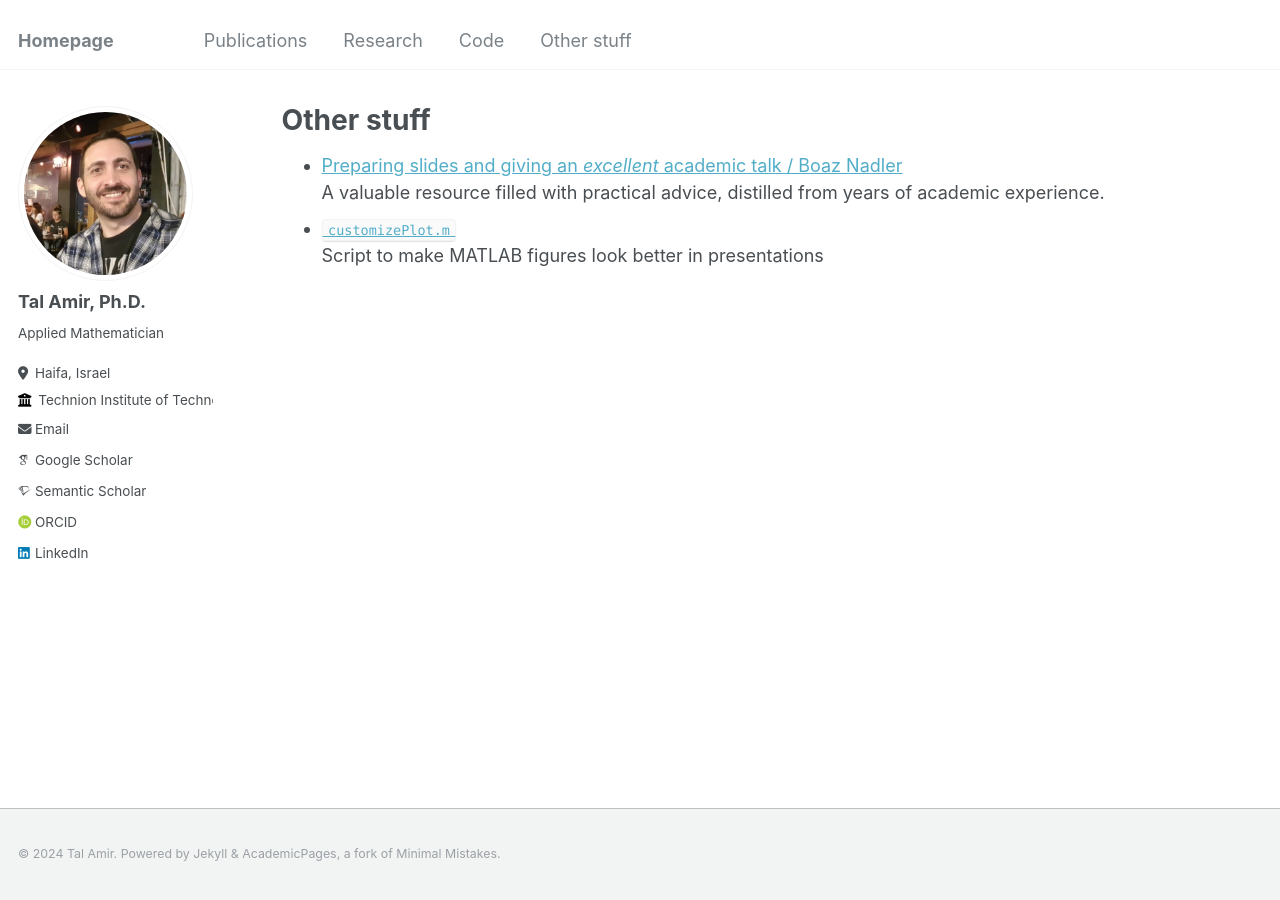
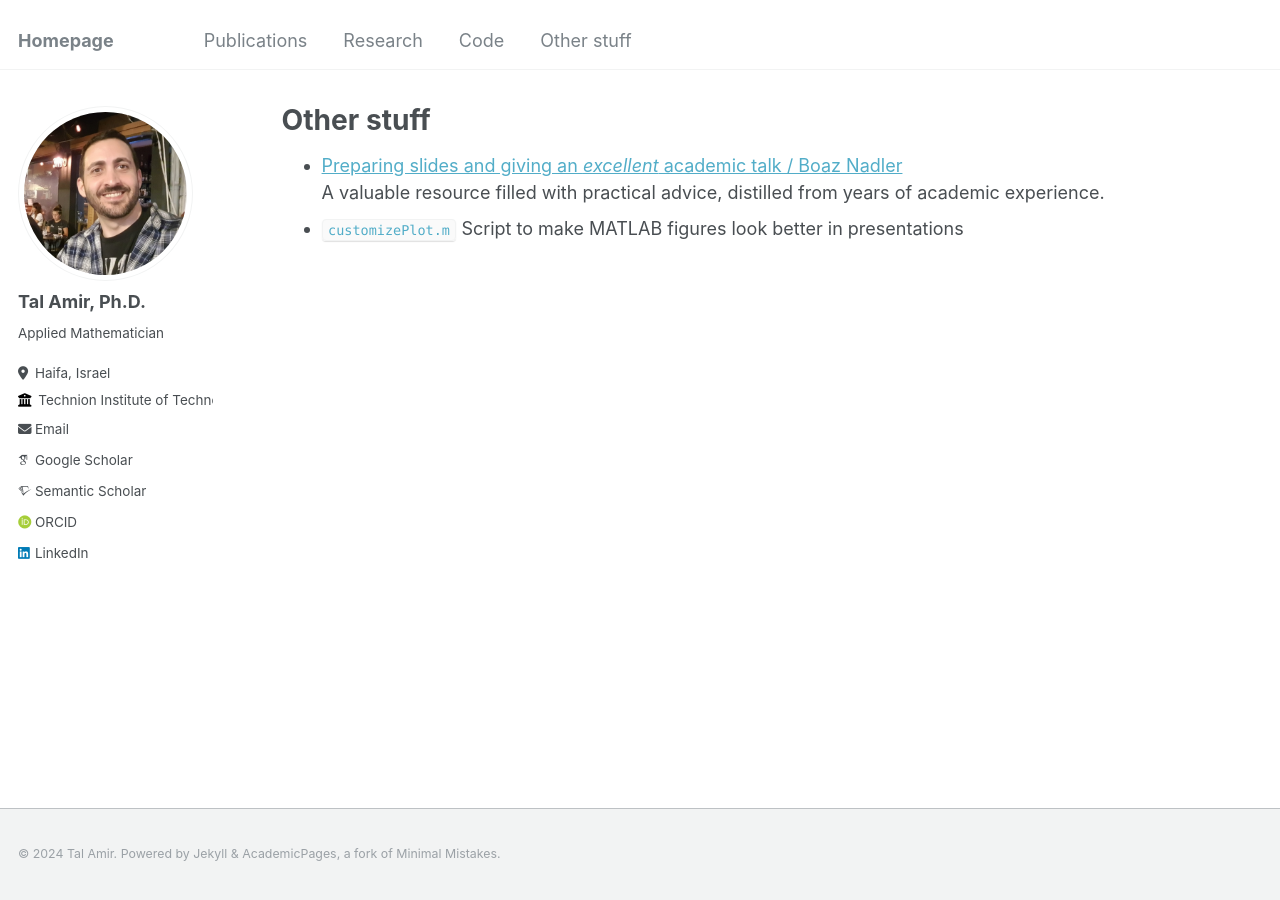
Before and after one commit to tal-amir/tal-amir.github.io, a Jekyll site: the page built from _pages/otherstuff.md, in a window 1280 px wide. Built offline with Jekyll 4.4.1, drawn with Linux system fonts in a browser that asks for light colours; some web fonts are replaced.

Commit message:
Update otherstuff.md

```diff
--- a/_pages/otherstuff.md
+++ b/_pages/otherstuff.md
@@ -10,5 +10,5 @@ author_profile: true
 
 - [Preparing slides and giving an _excellent_ academic talk / Boaz Nadler](https://tal-amir.github.io/files/Preparing slides and giving an excellent academic talk [Boaz Nadler].pdf)
   A valuable resource filled with practical advice, distilled from years of academic experience.
-- [`customizePlot.m`](https://tal-amir.github.io/files/customizePlot.m)
+- <a href="https://tal-amir.github.io/files/customizePlot.m" style="text-decoration: none;">`customizePlot.m`</a>
   Script to make MATLAB figures look better in presentations
```
